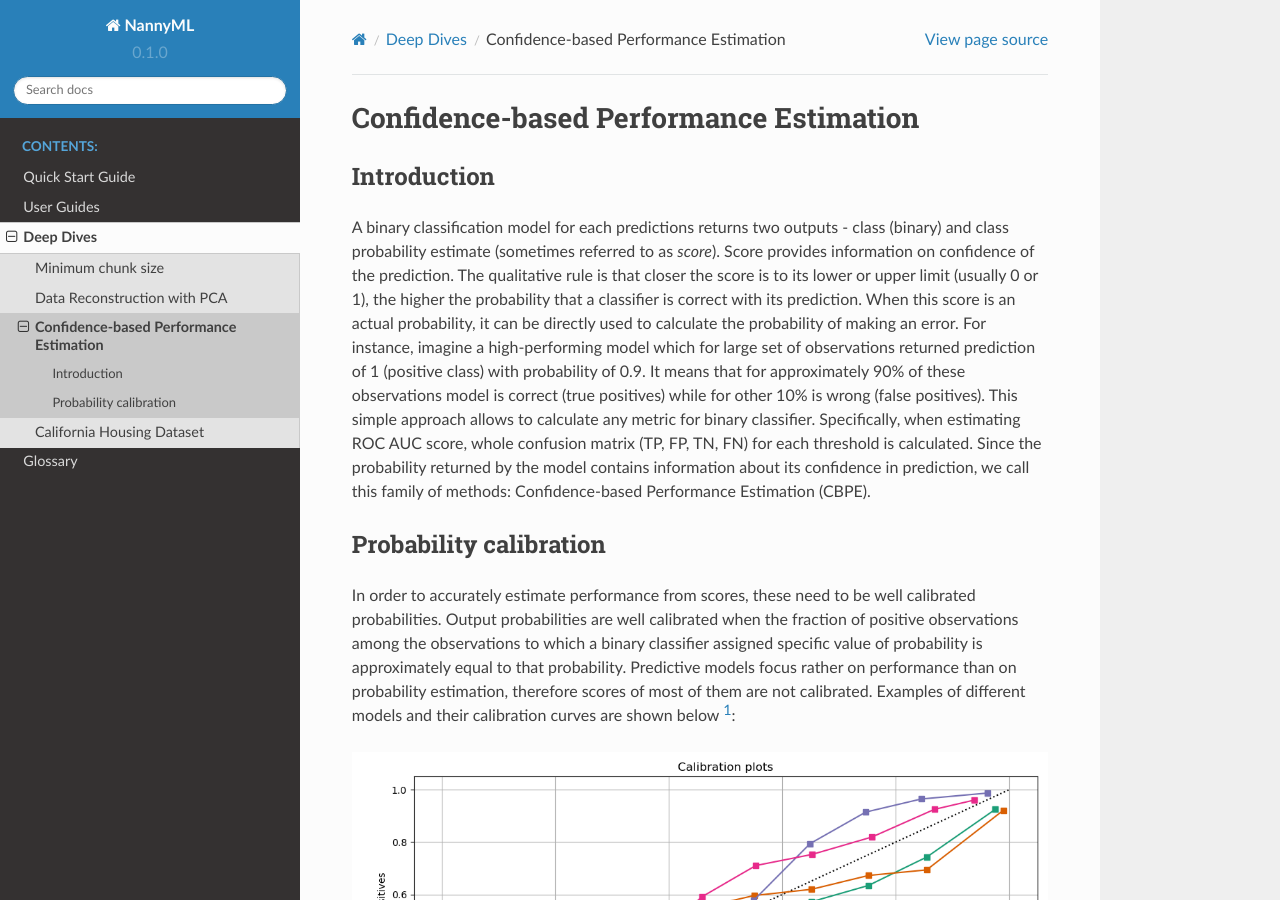
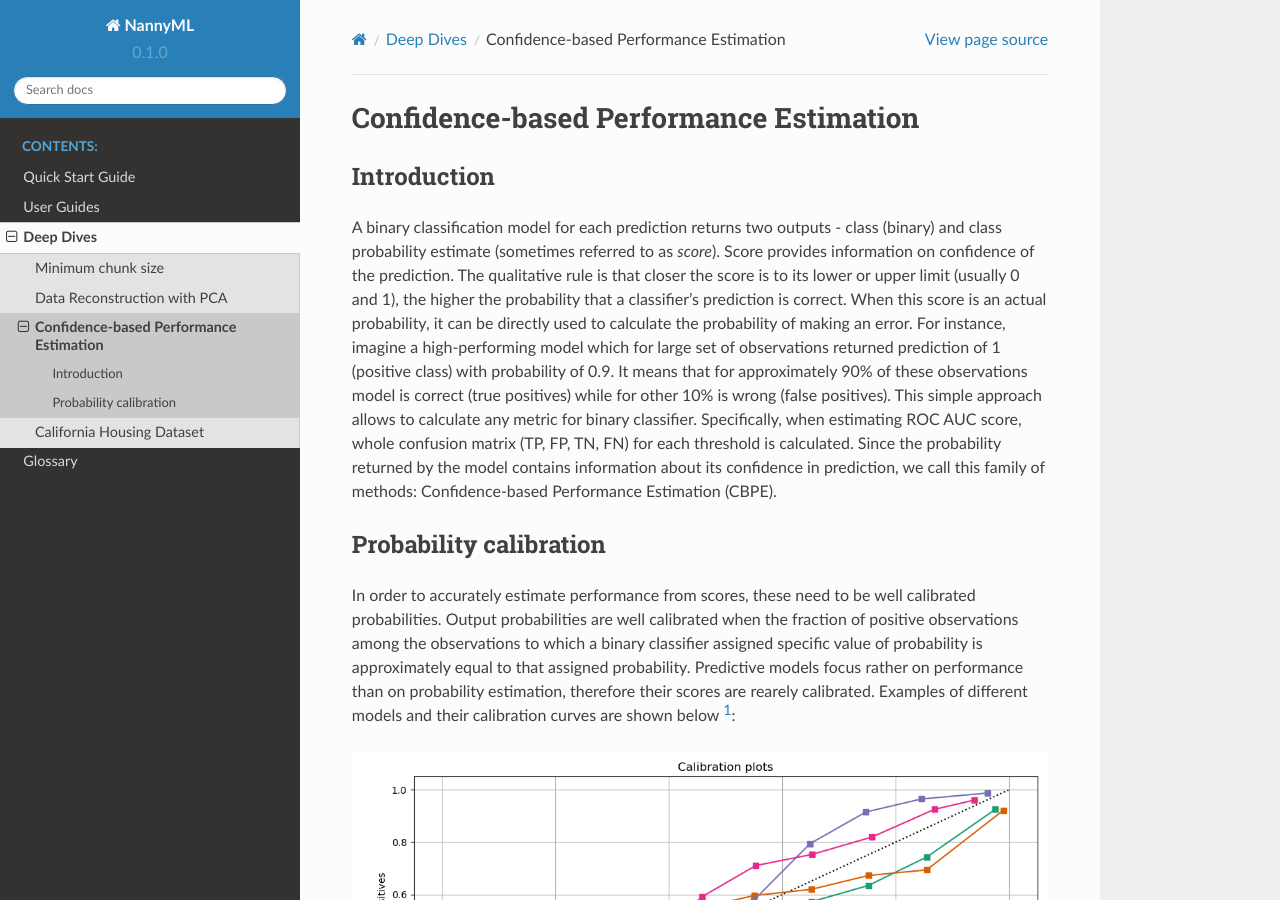
Before and after one commit to NannyML/nannyml, a Sphinx documentation site: the page built from docs/deep_dive/performance_estimation.rst, in a window 1280 px wide and 900 px high. Built offline with Sphinx 7.4.7 and the Read the Docs theme 2.0.0, drawn with Linux system fonts in a browser that asks for light colours; pages that are not in the unit, such as notebooks, are missing from menus; some of the changed text lies outside the part shown.

Commit message:
update PE deep dive

```diff
--- a/docs/deep_dive/performance_estimation.rst
+++ b/docs/deep_dive/performance_estimation.rst
@@ -7,11 +7,11 @@ Confidence-based Performance Estimation
 Introduction
 ============
 
-A binary classification model for each predictions returns two outputs - class (binary) and class probability
+A binary classification model for each prediction returns two outputs - class (binary) and class probability
 estimate (sometimes referred to as *score*).
 Score provides information on
 confidence of the prediction. The qualitative rule is that closer the score is to its lower or upper limit (usually 0
-or 1), the higher the probability that a classifier is correct with its prediction. When this score is an actual
+and 1), the higher the probability that a classifier's prediction is correct. When this score is an actual
 probability, it can be directly used to calculate the probability of making an error. For instance, imagine a
 high-performing model which for large set of observations returned prediction of 1 (positive class) with probability
 of 0.9. It means that for approximately 90% of these observations model is correct (true
@@ -28,10 +28,9 @@ In order to accurately estimate performance from scores, these need to be well c
 probabilities
 are well calibrated when the fraction of positive observations among the observations to which a binary classifier
 assigned
-specific value of probability is approximately equal to that probability. Predictive models focus rather on
-performance than on probability estimation, therefore scores of most of them are not calibrated. Examples of different
-models
-and their calibration curves are shown below [1]_:
+specific value of probability is approximately equal to that assigned probability. Predictive models focus rather on
+performance than on probability estimation, therefore their scores are rearely calibrated. Examples of
+different models and their calibration curves are shown below [1]_:
 
 .. image:: ../_static/deep_dive_performance_estimation_calibration_curves.png
 
```
Also changed, not shown: other parts of docs/deep_dive/performance_estimation.rst (+1 -1 lines).
